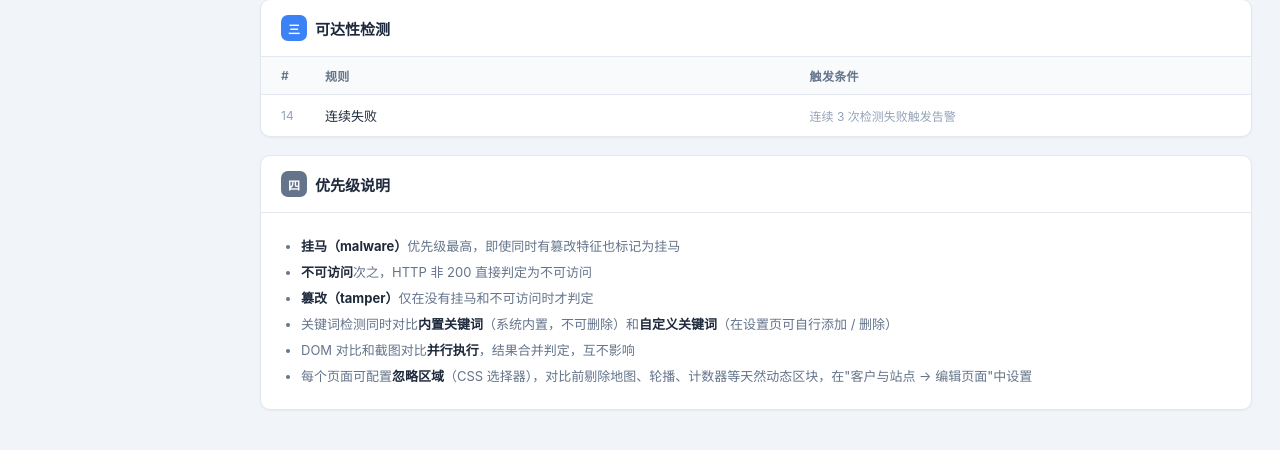
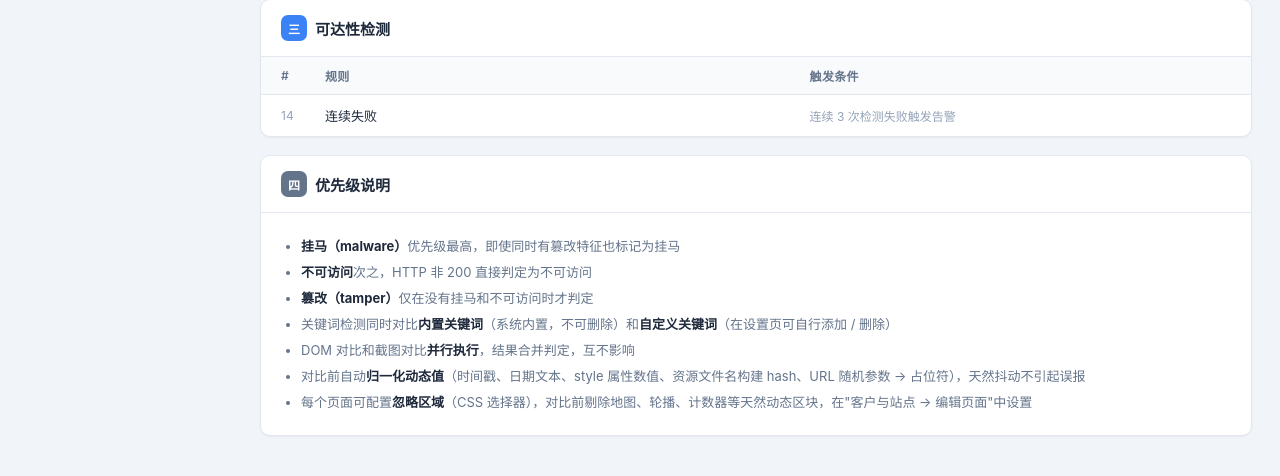
Before and after one commit to yichui849778403/web-monitor, a Flask app: page /rules in a window 1280 px wide. Shown: the part 911-1387 px from the top of the page. Before the commit the page ends 1361 px from the top, so only its background shows below. Run offline with Flask 3, Linux system fonts and the light colour scheme; data that the repository does not hold is empty; parts of the project's set-up code (start-up, migrations or seed data) failed here and were passed over.

Commit message:
更新检测规则说明：补充归一化动态值说明

```diff
--- a/templates/rules.html
+++ b/templates/rules.html
@@ -87,6 +87,7 @@
             <li><strong>篡改（tamper）</strong>仅在没有挂马和不可访问时才判定</li>
             <li>关键词检测同时对比<strong>内置关键词</strong>（系统内置，不可删除）和<strong>自定义关键词</strong>（在设置页可自行添加 / 删除）</li>
             <li>DOM 对比和截图对比<strong>并行执行</strong>，结果合并判定，互不影响</li>
+            <li>对比前自动<strong>归一化动态值</strong>（时间戳、日期文本、style 属性数值、资源文件名构建 hash、URL 随机参数 → 占位符），天然抖动不引起误报</li>
             <li>每个页面可配置<strong>忽略区域</strong>（CSS 选择器），对比前剔除地图、轮播、计数器等天然动态区块，在"客户与站点 → 编辑页面"中设置</li>
         </ul>
     </div>
```
